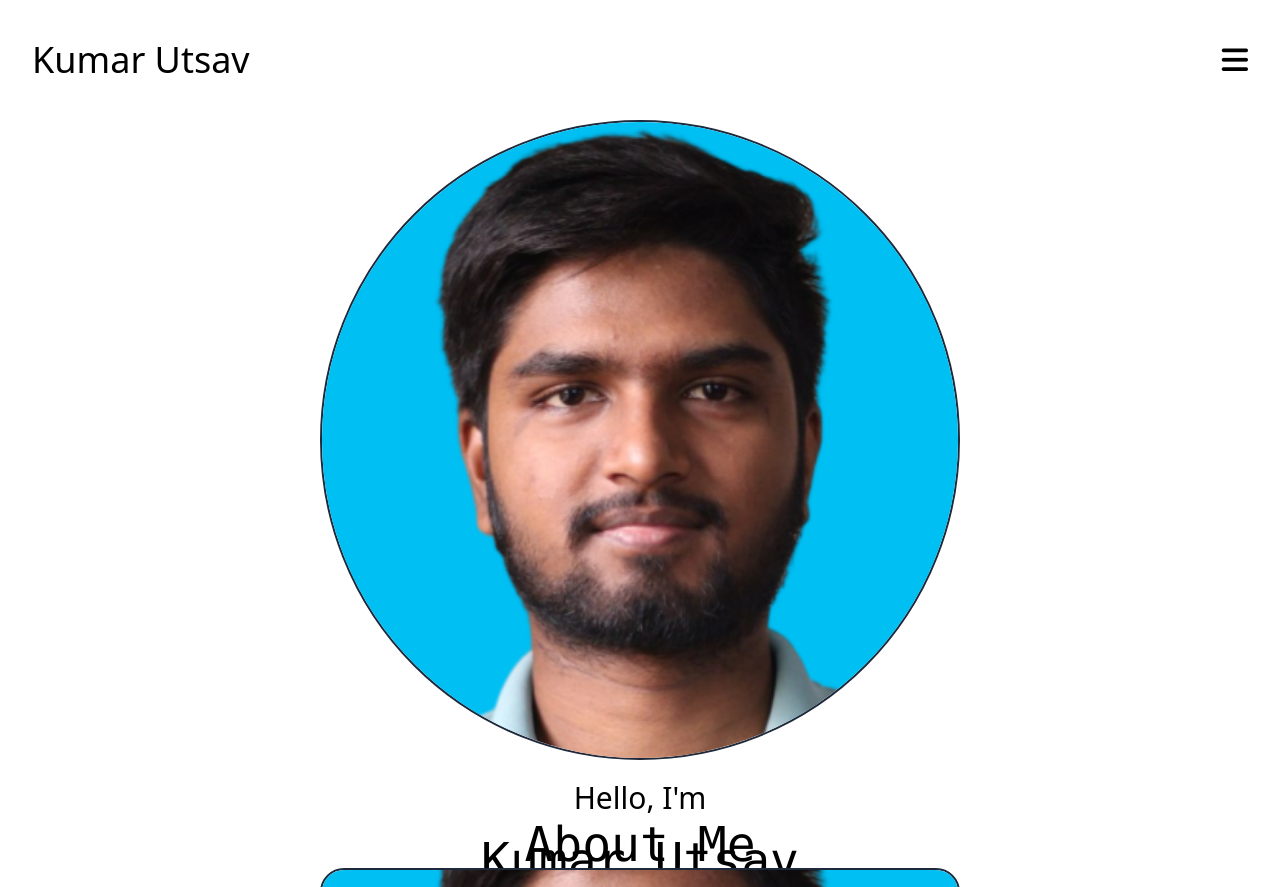
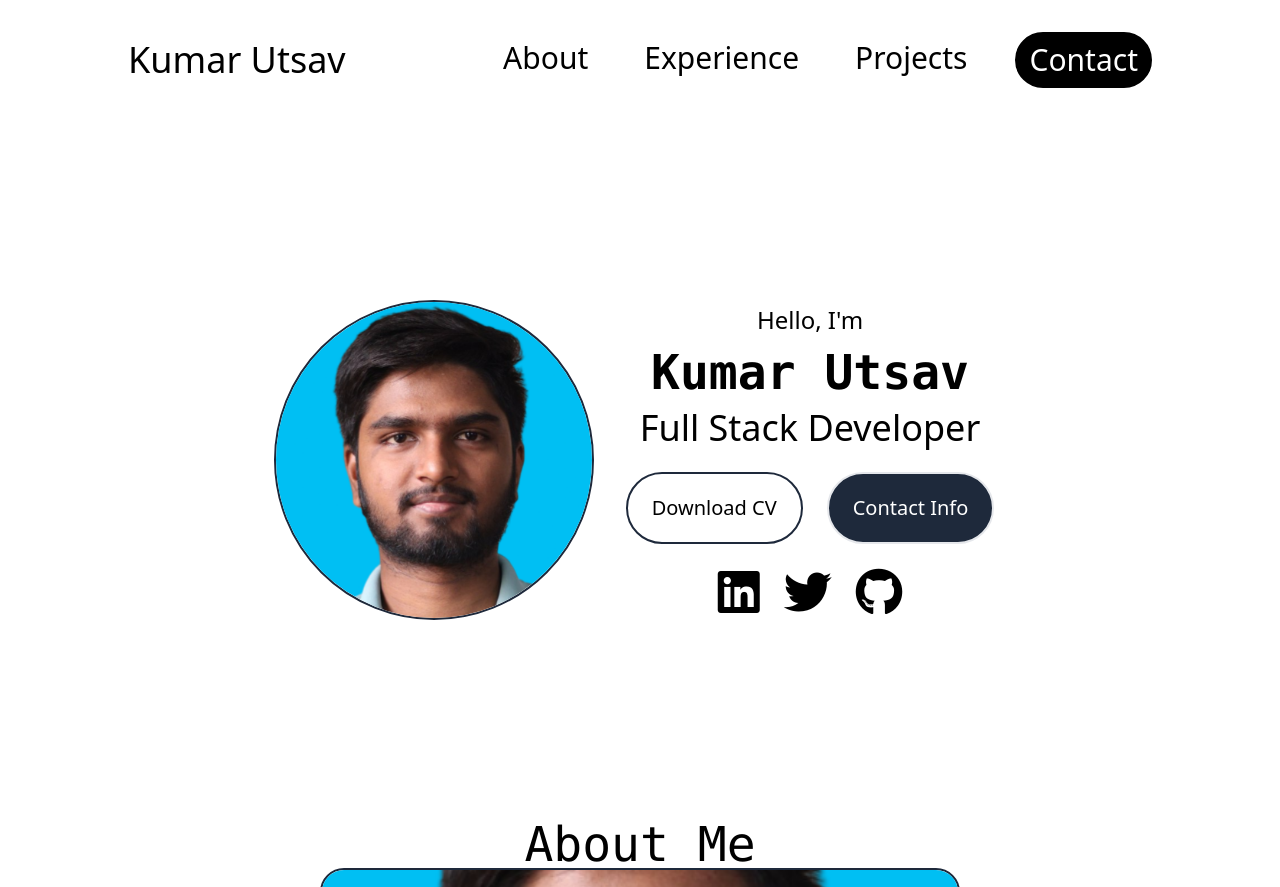
Before and after one commit to uuutsav/cv, a website: page index.html in a window 1280 px wide. Shown: the top 887 px of the page. Drawn offline with Linux system fonts and the light colour scheme.

Commit message:
Make Hero and Nav responsive to desktop

```diff
--- a/index.html
+++ b/index.html
@@ -9,20 +9,33 @@
 </head>
 
 <body>
-    <div class="nav flex justify-between items-center h-[15vh] p-8 text-3xl ">
+    <div class="nav flex justify-between items-center h-[15vh] p-8 text-3xl md:px-[10vw] ">
         <div class="name text-center text-4xl ">Kumar Utsav</div>
-        <div class="hamburgerMenu"><i
-                class="fa-solid fa-bars duration-150 cursor-pointer hover:scale-110 hover:duration-150"></i></div>
+        <div class="hamburgerMenu md:hidden ">
+            <i class="fa-solid fa-bars duration-150 cursor-pointer hover:scale-110 hover:duration-150"></i>
+        </div>
+        <div class="menu hidden md:flex text-3xl justify-end gap-10 ">
+            <div class="about cursor-pointer p-2 duration-150 hover:border-b-4 border-blue-500"><a
+                    href="#about">About</a></div>
+            <div class="experience cursor-pointer p-2 duration-150 hover:border-b-4 border-blue-500"><a
+                    href="#about">Experience</a></div>
+            <div class="projects cursor-pointer p-2 duration-150 hover:border-b-4 border-blue-500"><a
+                    href="#about">Projects</a></div>
+            <div
+                class="contact cursor-pointer p-2 px-3 border-2 border-black bg-black text-white rounded-full duration-150 hover:bg-blue-500 hover:text-black hover:scale-110">
+                <a href="#about">Contact</a></div>
+        </div>
     </div>
-    <section id="hero" class="h-[85vh] ">
-        <div class="hero flex flex-col gap-5">
-            <div class="flex justify-center">
-                <div class="imageContainder w-[50vw] h-[50vw] overflow-hidden rounded-full border-2 border-slate-800">
-                    <img src="public/DP_Sem6.png" alt="Kumar Utav Image" class="h-full w-full object-cover ">
-                </div>
+    <section id="hero" class="h-[85vh] md:px-[10vw] hero flex flex-col gap-5 justify-center md:flex-row ">
+        <div class="flex justify-center md:items-center">
+            <div
+                class="imageContainder w-[50vw] h-[50vw] overflow-hidden rounded-full border-2 border-slate-800 md:w-[25vw] md:h-[25vw]">
+                <img src="public/DP_Sem6.png" alt="Kumar Utav Image" class="h-full w-full object-cover ">
             </div>
-            <h3 class="text-3xl text-center">Hello, I'm</h3>
-            <h1 class="text-5xl text-center font-mono">Kumar Utsav</h1>
+        </div>
+        <div class="div flex flex-col justify-evenly gap-3 md:justify-center">
+            <h3 class="text-3xl text-center md:text-2xl">Hello, I'm</h3>
+            <h1 class="text-5xl text-center font-mono font-semibold ">Kumar Utsav</h1>
             <h2 class="text-4xl text-center">Full Stack Developer</h2>
             <div class="buttons flex justify-center">
                 <div
@@ -55,6 +68,7 @@
 
             </div>
         </div>
+
     </section>
     <section id="aboutMe" class="p-5 h-[100vh] flex flex-col items-center justify-evenly">
         <h1 class="text-5xl text-center font-mono">About Me</h1>
```
Also changed, not shown: src/output.css.
